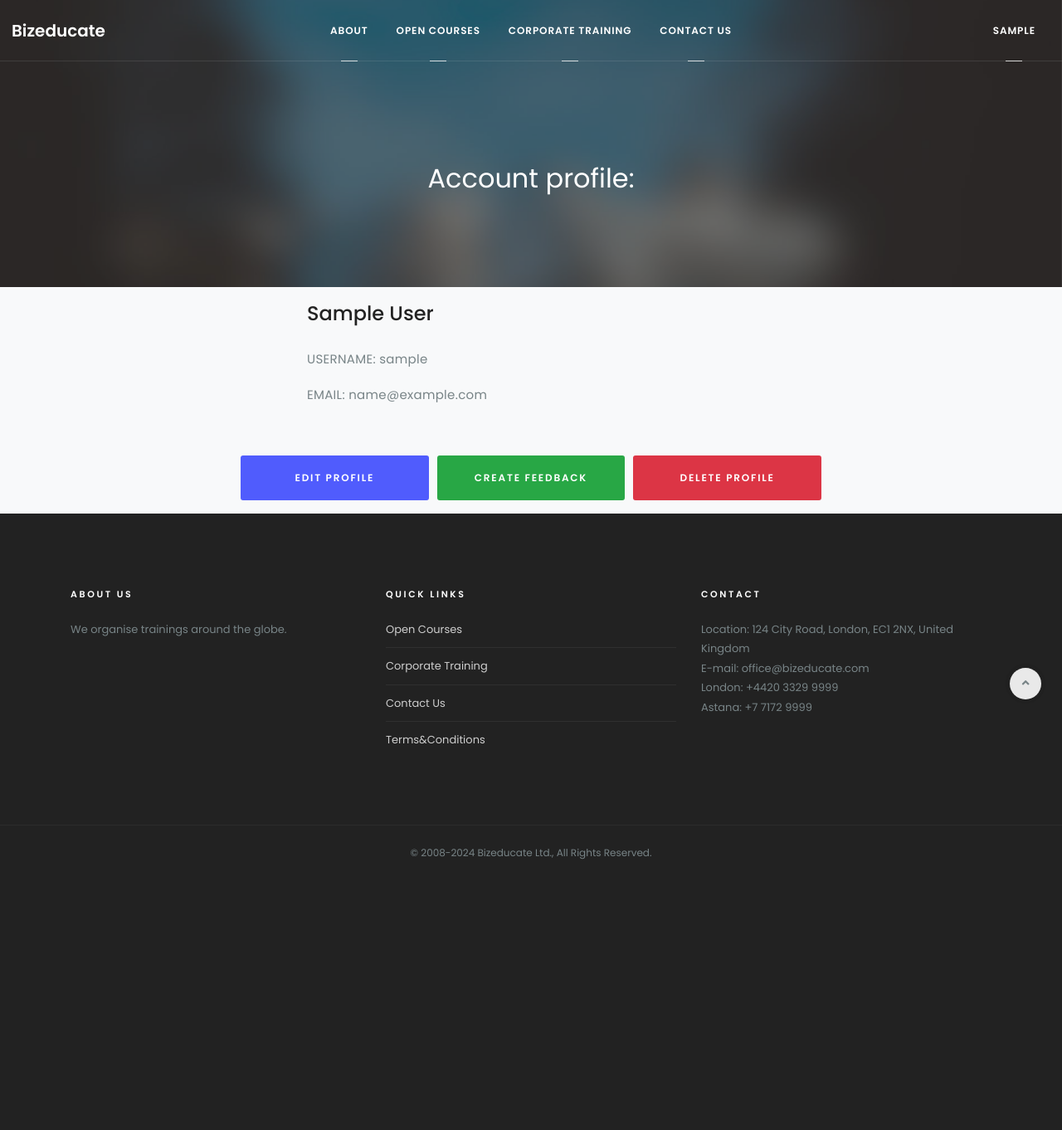
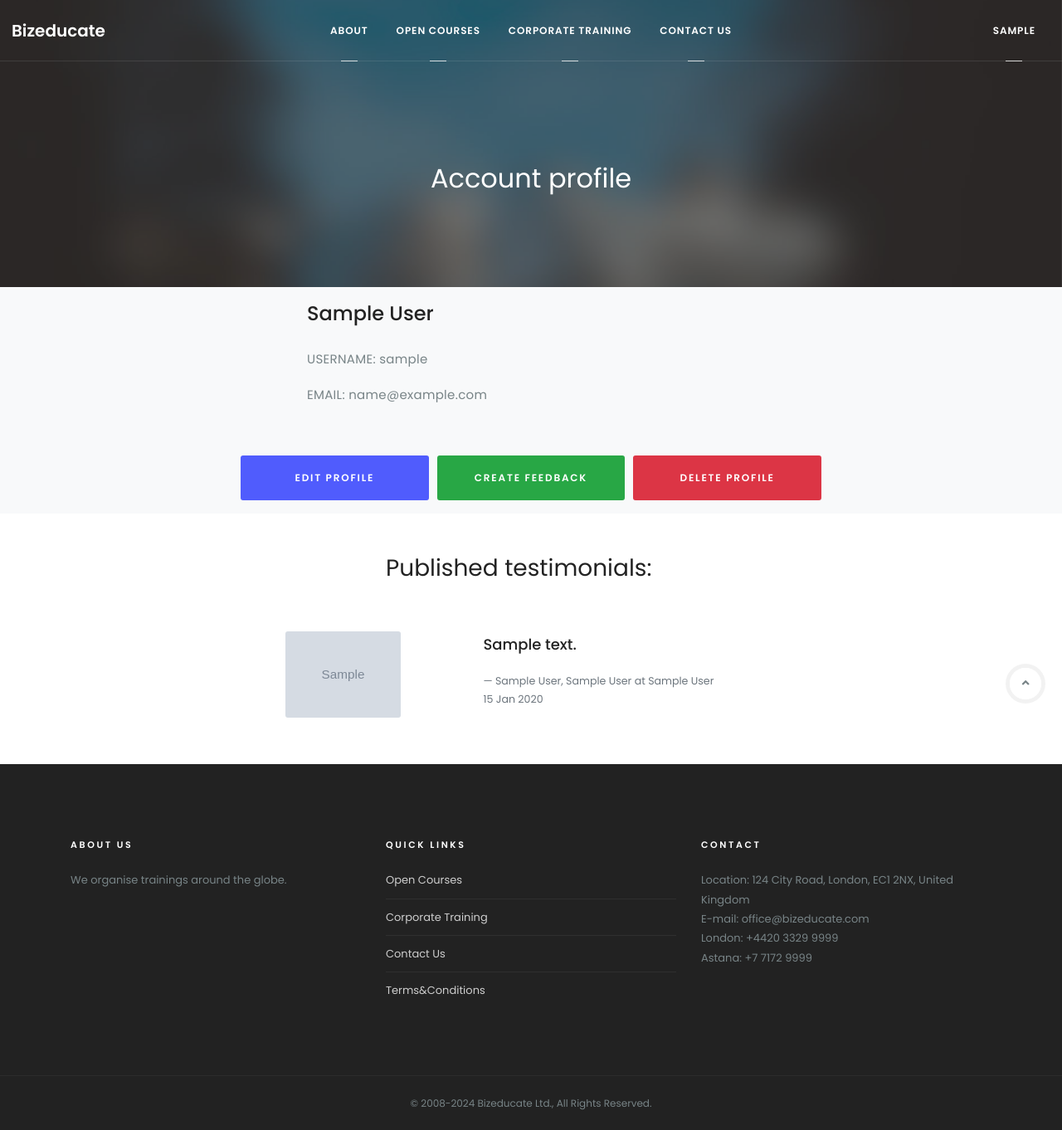
Before and after one commit to MaksymUK/bizeducate_app, a Django app: page /authors/1/ in a window 1280 px wide. Shown: the whole page at 83% size. Before the commit the page ends 1036 px from the top, so only its background shows below. Run offline with Django 4.2, Linux system fonts and the light colour scheme; a user stored in the database is signed in; tables that the repository leaves empty hold one stand-in row (values such as "Sample post"); grey boxes marked "Sample" are stand-in pictures; some libraries are stand-ins or nearby versions; some web fonts are replaced.

Commit message:
add pagination to author_detail.html for list of testimonials

```diff
--- a/templates/website/author_detail.html
+++ b/templates/website/author_detail.html
@@ -2,18 +2,21 @@
 {% load static %}
 
 {% block content %}
+  <!-- Hero -->
   <section class="module parallax text-center" data-background="{% static 'images/module-5.jpg' %}" data-overlay="0.6">
     <div class="container">
       <div class="row">
         <div class="col-lg-4 col-md-6 m-auto">
           <div class="m-b-20">
-            <h2>Account profile:</h2>
+            <h2>Account profile</h2>
           </div>
         </div>
       </div>
     </div>
   </section>
+  <!-- Hero end -->
 
+  <!-- Profile details -->
   <section class="bg-light">
     <div class="container">
       <div class="row pt-3">
@@ -41,4 +44,47 @@
       </div>
     </div>
   </section>
+  <!-- Profile details end -->
+
+  <!-- List of author's testimonials -->
+  <section>
+    <div class="container mt-5 mb-5">
+      <div class="row">
+        <div class="col-lg-4 col-md-6 m-auto">
+          <div class="m-b-20">
+            <h3>Published testimonials:</h3>
+          </div>
+        </div>
+      </div>
+    </div>
+    <div class="container">
+      <div class="row">
+        <div class="col-lg-8 m-auto text-left">
+          <div class="row row-post-thumbnail">
+            <!-- Testimonial-->
+            {% for testimonial in testimonials %}
+              <article class="post row align-items-start">
+                <div class="col-md-5">
+                  <div class="post-preview w-50 h-50 d-flex m-auto"><img src="{{ testimonial.author_company_logo.url }}" class="img-fluid" alt="logo"></div>
+                </div>
+                <div class="col-md-7">
+                  <blockquote class="blockquote">
+                    <p>{{ testimonial.comment }}</p>
+                    <footer class="blockquote-footer">{{ testimonial.author_full_name}}, {{ testimonial.author_position }} at {{ testimonial.author_company }}
+                      <p>{{ testimonial.date|date:"d M Y" }}</p>
+                    </footer>
+                  </blockquote>
+                </div>
+              </article>
+            {% endfor %}
+              <!-- Testimonial end-->
+          </div>
+        </div>
+      </div>
+    </div>
+    {% block pagination %}
+      {% include 'includes/pagination.html' %}
+    {% endblock %}
+  </section>
+  <!-- List of author's testimonials end -->
 {% endblock %}
--- a/website/views.py
+++ b/website/views.py
@@ -1,4 +1,5 @@
 from django.contrib.auth.mixins import LoginRequiredMixin
+from django.core.paginator import Paginator, PageNotAnInteger, EmptyPage
 from django.shortcuts import render
 from django.core.mail import send_mail
 from django.http import HttpRequest, HttpResponse
@@ -110,6 +111,26 @@ class AuthorUpdateView(generic.UpdateView):
 
 class AuthorDetailView(generic.DetailView):
     model = Author
+    paginate_by = 3
+
+    def get_context_data(self, **kwargs):
+        context = super().get_context_data(**kwargs)
+        testimonials = Testimonial.objects.filter(owner=self.object)
+        paginator = Paginator(testimonials, self.paginate_by)
+        page_number = self.request.GET.get('page')
+
+        try:
+            page_obj = paginator.page(page_number)
+        except PageNotAnInteger:
+            page_obj = paginator.page(1)
+        except EmptyPage:
+            page_obj = paginator.page(paginator.num_pages)
+
+        context["testimonials"] = page_obj
+        context["paginator"] = paginator
+        context["page_obj"] = page_obj
+        context["is_paginated"] = page_obj.has_other_pages()
+        return context
 
 
 class AuthorDeleteView(generic.DeleteView):
```
